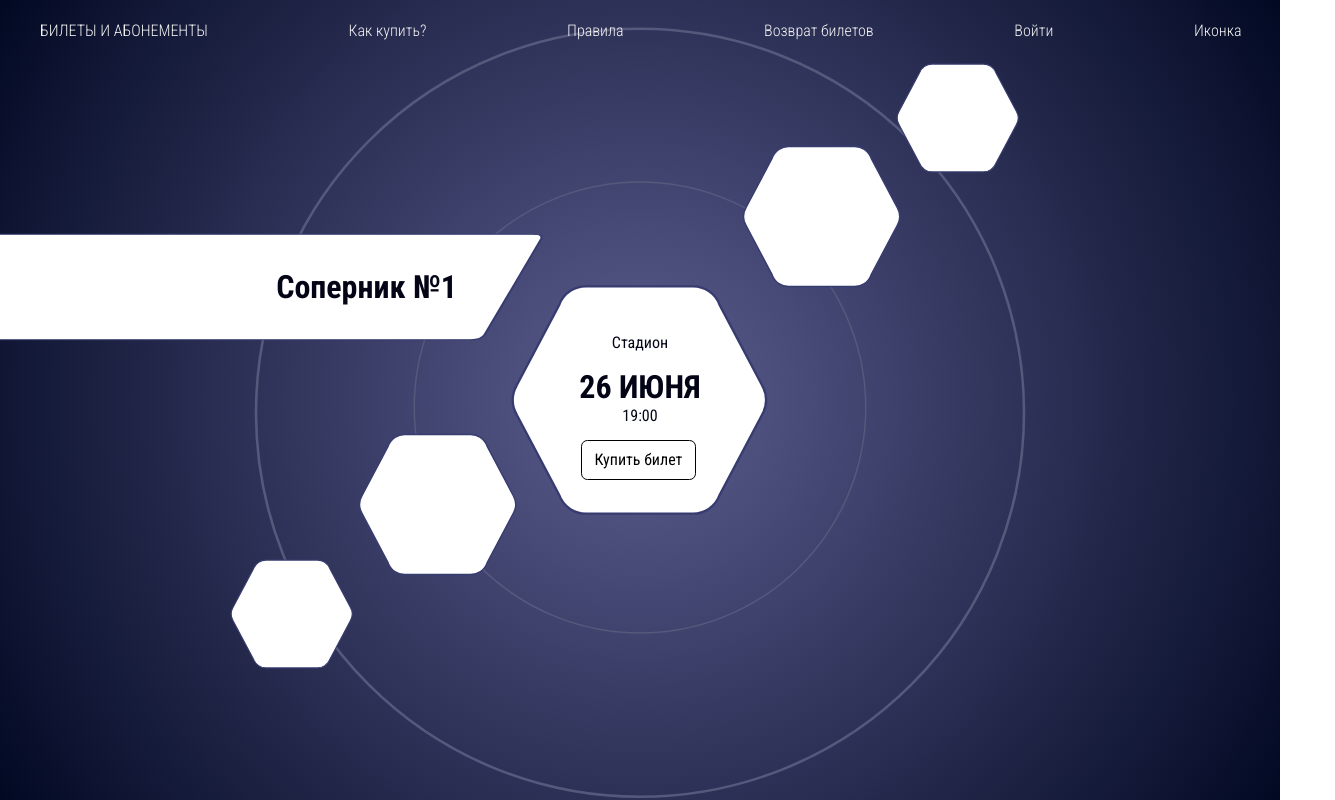
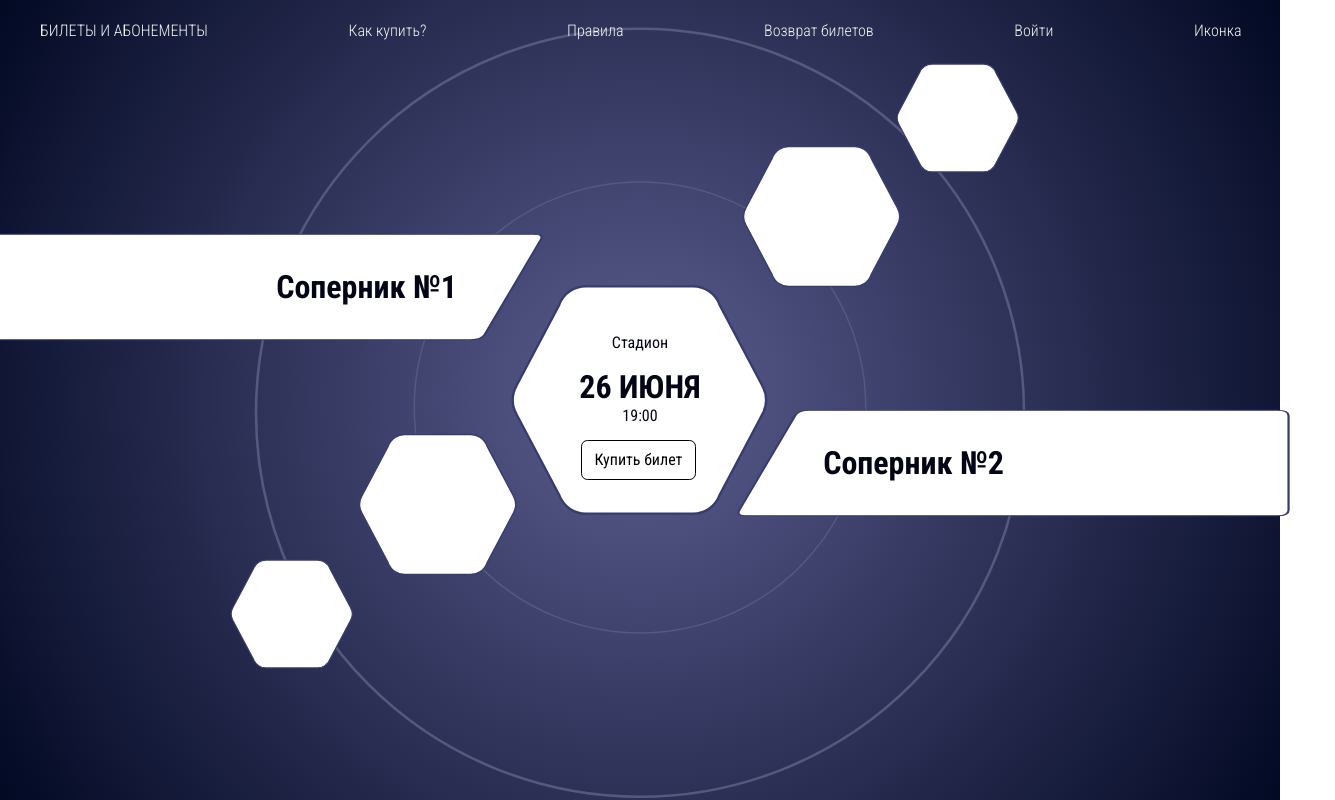
Before and after one commit to Lena-Ki/Interactive-hexagon-mainpage, a React (Create React App) app: page / in a window 1280 px wide. Shown: the whole page, 1335 px wide, since content can reach past the window. Built offline with nearby package versions, Linux system fonts and the light colour scheme.

Commit message:
show interactive team names

```diff
--- a/src/components/ClippedRectangle.js
+++ /dev/null
@@ -1,8 +0,0 @@
-import React from 'react'
-import './clipped.css'
-
-export const ClippedRectangle = () => {
-  return (
-    <div className="cut-corner"></div>
-  )
-}
--- a/src/components/MainContent.js
+++ b/src/components/MainContent.js
@@ -1,9 +1,9 @@
 import React, { useState } from 'react'
 import { AppStore } from '../stores/AppStore'
-import { ClippedRectangle } from './ClippedRectangle'
 import { ReusableHex } from './HexItems/ReusableHex'
 import './maincontent.css'
 import './hexcontent.css';
+import './clipped.css'
 
 export const MainContent = () => {
 
@@ -25,19 +25,24 @@ export const MainContent = () => {
     return Hexs
   }
 
-  const renderTeams = (active) => {
-    let team1 = AppStore.items[active - 1].team1
-    return (<span className="mainhex__date team1">{team1}</span>)
+  const renderTeams = (active, id) => {
+    let team = id == 1 ? 'team1' : 'team2'
+    let name = AppStore.items[active - 1][team]
+    let clName = "mainhex__date team" + id
+    return (<span className={clName}>{name}</span>)
   }
 
   return (
     <>
-      <div className="cut-corner">
-        {renderTeams(active)}
+      <div className="cut-corner cut-corner__left">
+        {renderTeams(active, 1)}
       </div>
       <div className="hex-container">
         {renderHex(active, 'desktop')}
       </div>
+      <div className="cut-corner cut-corner__right">
+        {renderTeams(active, 2)}
+      </div>
     </>
   )
 }
--- a/src/components/clipped.css
+++ b/src/components/clipped.css
@@ -6,14 +6,30 @@
   justify-content: flex-end;
   align-items: center;
   position: absolute;
-  top: 29%;
-  left: -55px;
   background: url(../clipped-rect.svg) no-repeat center;
   background-size: 87% 100%;
 }
 
+.cut-corner__left {
+  top: 29%;
+  left: -55px;
+}
+
+.cut-corner__right {
+  transform: scale(-1, -1);
+  top: 51%;
+  right: -55px
+}
+
 .team1 {
+  right: 20%;
   position: relative;
-  right: 20%;
   transition: all 1s;
 }
+
+.team2 {
+  right: 20%;
+  transform: scale(-1, -1);
+  position: relative;
+  transition: all 1s;
+}
--- a/src/index.css
+++ b/src/index.css
@@ -8,6 +8,7 @@ body {
   color: #030517;
   -webkit-font-smoothing: antialiased;
   -moz-osx-font-smoothing: grayscale;
+  overflow: hidden;
 }
 
 code {
```
